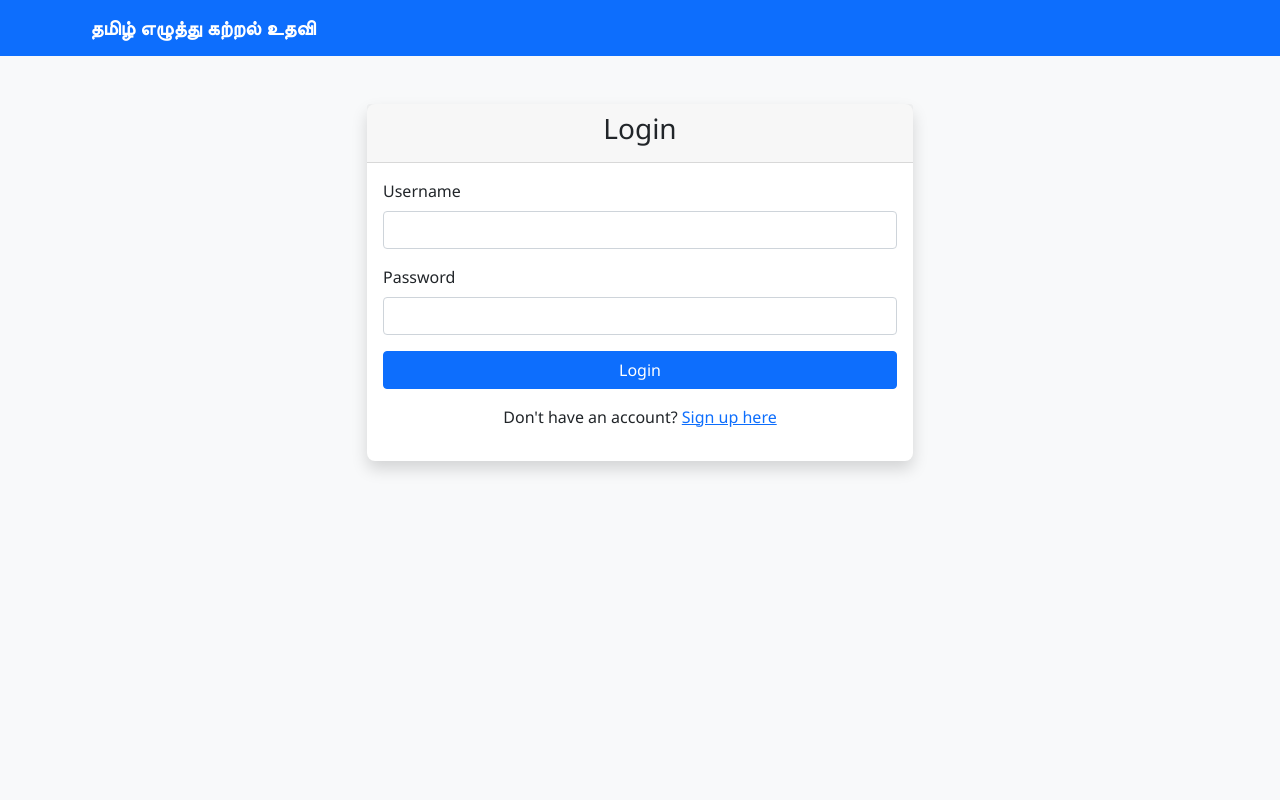
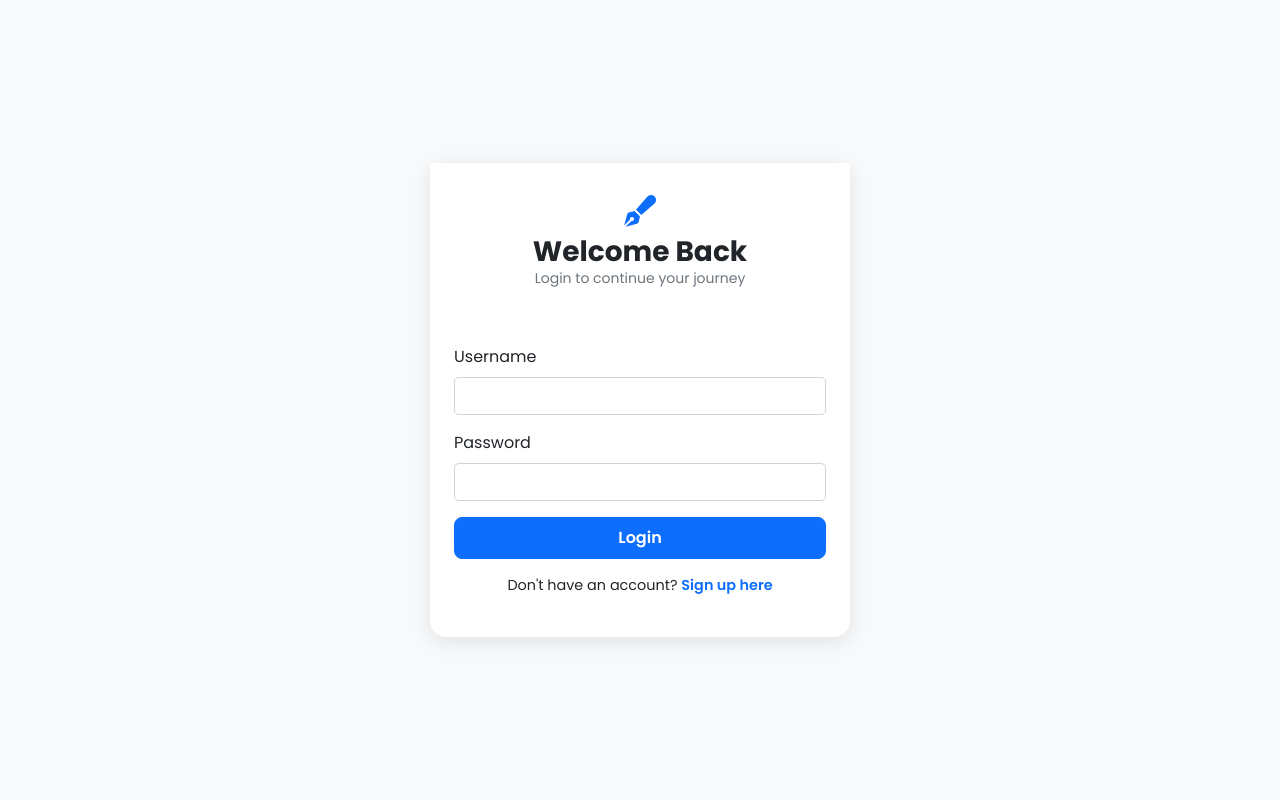
Before and after one commit to nithixh/Tamil-Writing-Learning-Assistant, a Flask app: page /login in a window 1280 px wide. Run offline with Flask 3, Linux system fonts and the light colour scheme.

Commit message:
Update login.html

```diff
--- a/templates/login.html
+++ b/templates/login.html
@@ -1,4 +1,3 @@
-<!-- templates/login.html -->
 <!DOCTYPE html>
 <html lang="en">
 <head>
@@ -6,51 +5,83 @@
     <meta name="viewport" content="width=device-width, initial-scale=1.0">
     <title>Login - Tamil Writing Learning Assistant</title>
     <link href="https://cdn.jsdelivr.net/npm/bootstrap@5.1.3/dist/css/bootstrap.min.css" rel="stylesheet">
+    <link href="https://cdnjs.cloudflare.com/ajax/libs/font-awesome/6.0.0/css/all.min.css" rel="stylesheet">
     <link href="/static/css/style.css" rel="stylesheet">
+    <link href="https://fonts.googleapis.com/css2?family=Poppins:wght@400;600;700&display=swap" rel="stylesheet">
+    <style>
+        body {
+            font-family: 'Poppins', sans-serif;
+            background: #f8f9fa;
+        }
+        .auth-container {
+            min-height: 100vh;
+            display: flex;
+            align-items: center;
+            justify-content: center;
+        }
+        .auth-card {
+            width: 100%;
+            max-width: 420px;
+            border: none;
+            border-radius: 1rem;
+            box-shadow: 0 4px 20px rgba(0,0,0,0.1);
+        }
+        .auth-card .card-header {
+            background: #fff;
+            border-bottom: none;
+            text-align: center;
+            padding: 2rem 1rem 1rem;
+        }
+        .auth-card h3 {
+            font-weight: 700;
+            margin-bottom: 0;
+        }
+        .btn-primary {
+            border-radius: .5rem;
+            font-weight: 600;
+        }
+        .auth-footer {
+            text-align: center;
+            margin-top: 1rem;
+            font-size: 0.9rem;
+        }
+        .auth-footer a {
+            text-decoration: none;
+            font-weight: 600;
+        }
+    </style>
 </head>
 <body>
-    <nav class="navbar navbar-expand-lg navbar-dark bg-primary">
-        <div class="container">
-            <a class="navbar-brand" href="/">
-                <i class="fas fa-pen-fancy me-2"></i>
-                தமிழ் எழுத்து கற்றல் உதவி
-            </a>
+    <div class="auth-container">
+        <div class="card auth-card">
+            <div class="card-header">
+                <i class="fas fa-pen-fancy fa-2x text-primary mb-2"></i>
+                <h3>Welcome Back</h3>
+                <p class="text-muted small">Login to continue your journey</p>
             </div>
-    </nav>
-
-    <div class="container mt-5">
-        <div class="row justify-content-center">
-            <div class="col-md-6">
-                <div class="card">
-                    <div class="card-header">
-                        <h3 class="text-center">Login</h3>
-                    </div>
-                    <div class="card-body">
+            <div class="card-body p-4">
                 {% if error %}
-                        <div class="alert alert-danger">{{ error }}</div>
+                <div class="alert alert-danger text-center">{{ error }}</div>
                 {% endif %}
 
                 <form method="POST">
                     <div class="mb-3">
-                                <label for="username" class="form-label">Username</label>
-                                <input type="text" class="form-control" id="username" name="username" required>
+                        <label for="username" class="form-label fw-semibold">Username</label>
+                        <input type="text" class="form-control rounded-3" id="username" name="username" required>
                     </div>
                     <div class="mb-3">
-                                <label for="password" class="form-label">Password</label>
-                                <input type="password" class="form-control" id="password" name="password" required>
+                        <label for="password" class="form-label fw-semibold">Password</label>
+                        <input type="password" class="form-control rounded-3" id="password" name="password" required>
                     </div>
-                            <button type="submit" class="btn btn-primary w-100">Login</button>
+                    <button type="submit" class="btn btn-primary w-100 py-2">Login</button>
                 </form>
 
-                        <div class="text-center mt-3">
+                <div class="auth-footer">
                     <p>Don't have an account? <a href="/signup">Sign up here</a></p>
                 </div>
             </div>
         </div>
     </div>
-        </div>
-    </div>
-
     <script src="https://cdn.jsdelivr.net/npm/bootstrap@5.1.3/dist/js/bootstrap.bundle.min.js"></script>
 </body>
 </html>
```
Lines whose indentation alone changed are shown as unchanged.
